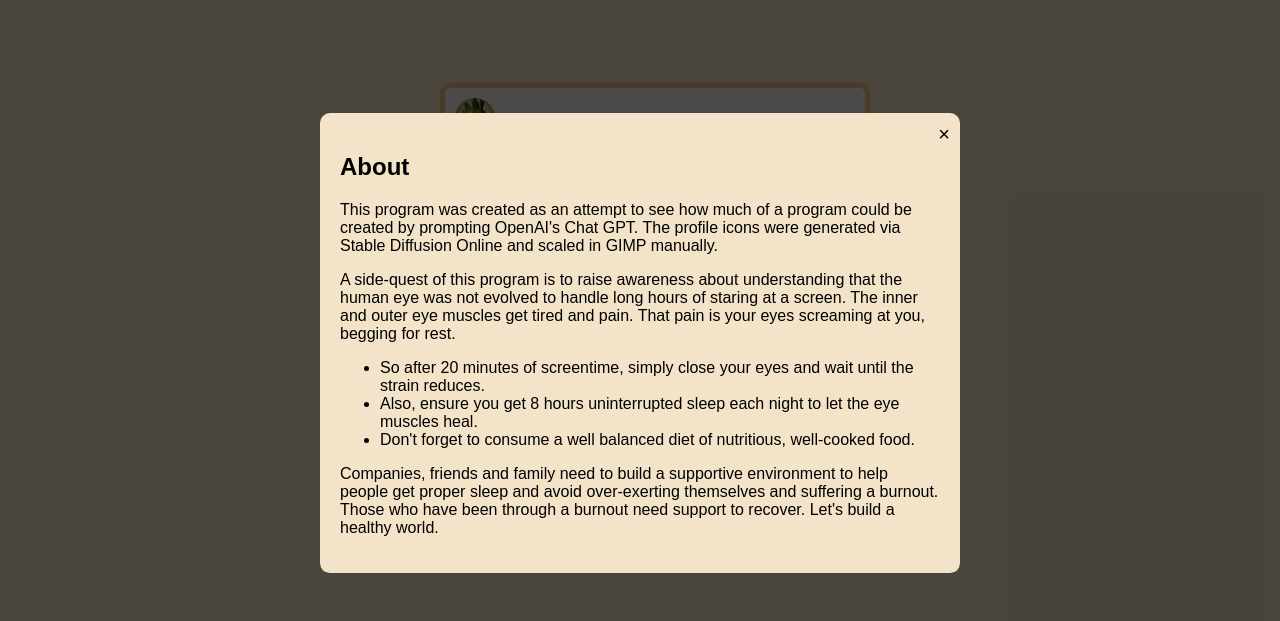
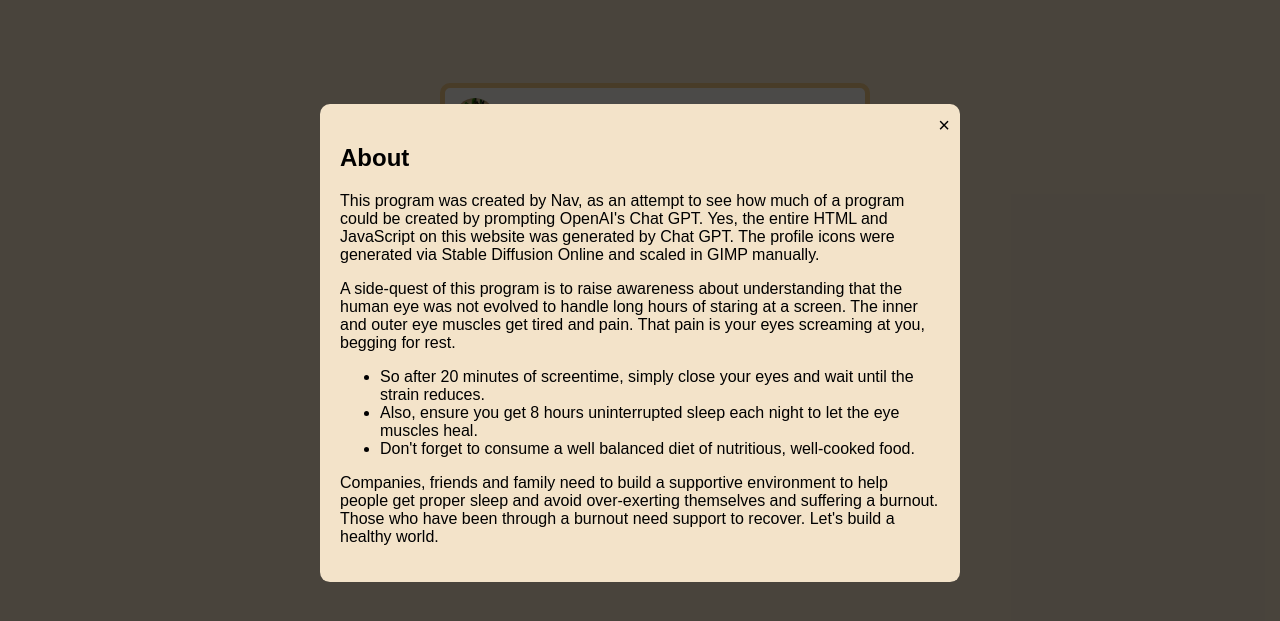
Before and after one commit to nav9/GrootGPT, a plain HTML site: page index.html in a window 1280 px wide. Both pictures are taken after a click on the element "About". Shown: the part 57-678 px from the top of the page. Drawn offline with Linux system fonts and the light colour scheme.

Commit message:
clarification in about

```diff
--- a/index.html
+++ b/index.html
@@ -189,8 +189,9 @@
         <div class="lightbox-content">
             <span class="close-button" onclick="hideAbout()">&times;</span>
             <h2>About</h2>
-            <p>This program was created as an attempt to see how much of a program could be created
-                by prompting OpenAI's Chat GPT. The profile icons were generated via
+            <p>This program was created by Nav, as an attempt to see how much of a program could be created
+                by prompting OpenAI's Chat GPT. Yes, the entire HTML and JavaScript on this website was generated
+                by Chat GPT. The profile icons were generated via
                 Stable Diffusion Online and scaled in GIMP manually. </p>
             <p>A side-quest of this program is to raise awareness about understanding
                 that the human eye was not evolved to handle long hours of staring at a screen. The inner and outer eye
```
